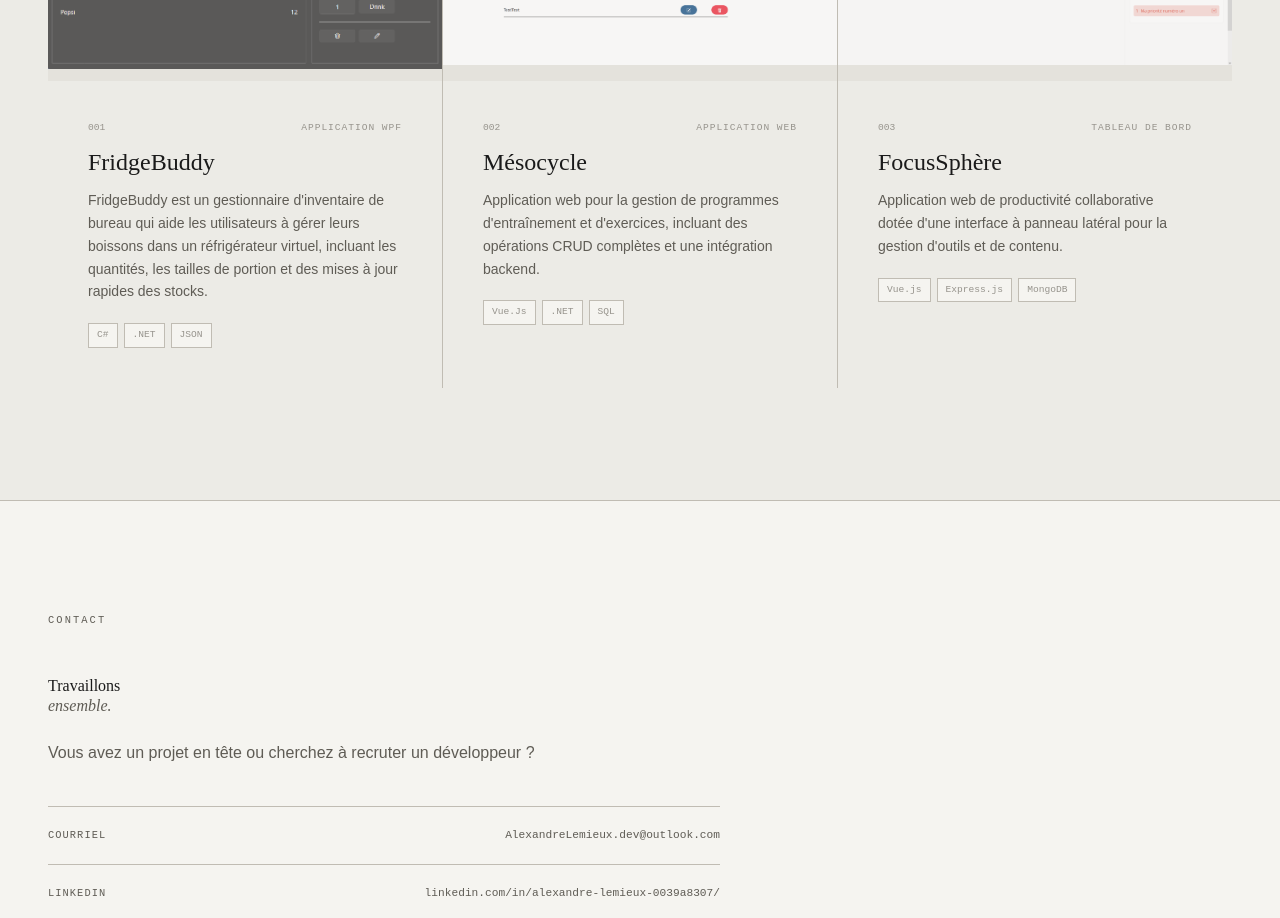
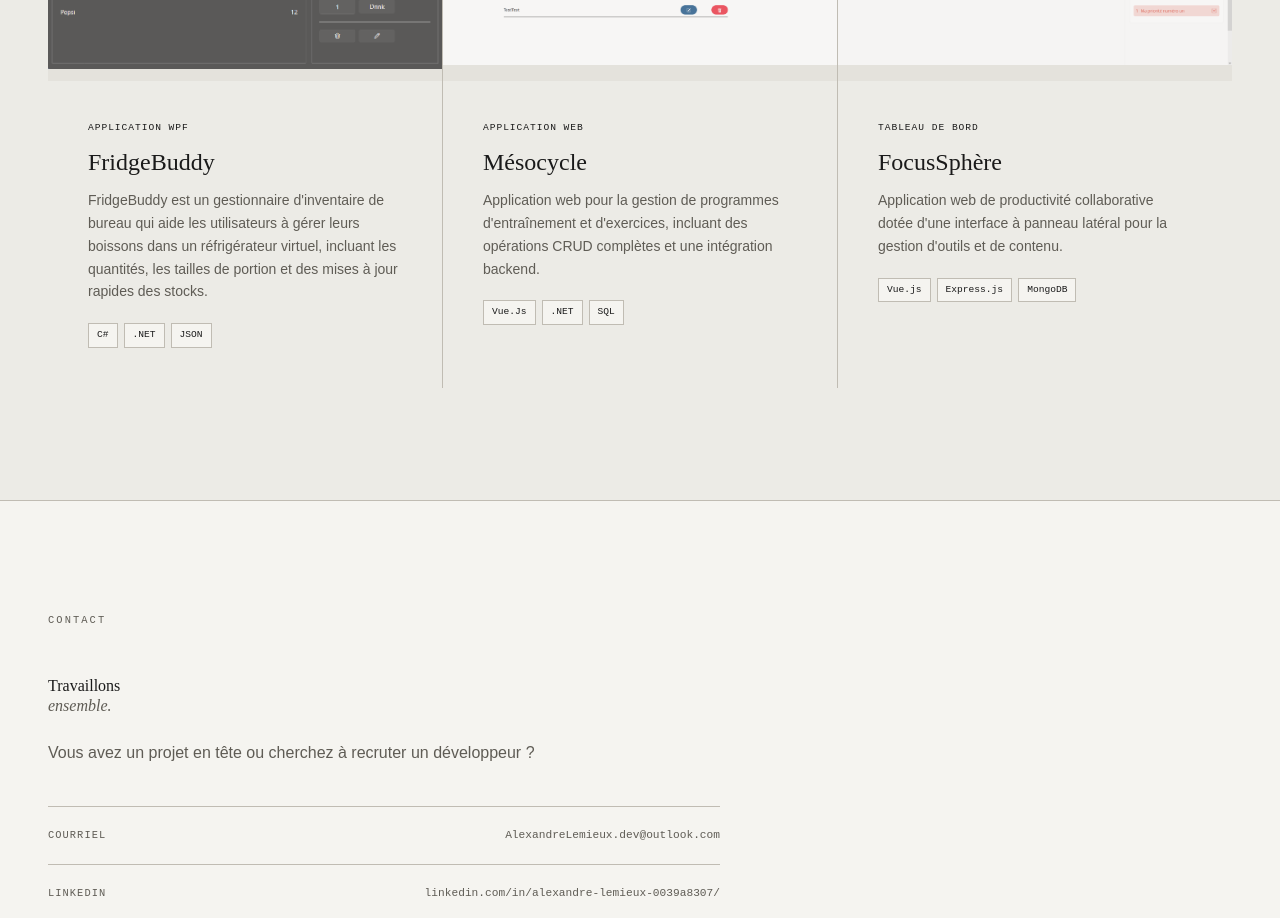
Before and after one commit to Alxlx97/Portfolio, a React (Vite) app: page / in a window 1280 px wide. Shown: the part 2000-2918 px from the top of the page. Built offline with nearby package versions, Linux system fonts and the light colour scheme.

Commit message:
Corrected project cards and put text-light instead of text-faint on the technology used

```diff
--- a/src/components/Contact.jsx
+++ b/src/components/Contact.jsx
@@ -34,7 +34,7 @@ export default function Contact(){
         <section id="contact" className="px-12 py-28 border-t border-line bg-canvas">
             <div className="max-w-2xl">
 
-                <p ref={labelRef} className="fade-up font-mono-custom text-[0.65rem] tracking-[.2em] uppercase text-muted mb-12 flex items-center gap-3">
+                <p ref={labelRef} className="fade-up font-mono-custom text-light text-[0.65rem] tracking-[.2em] uppercase text-muted mb-12 flex items-center gap-3">
                     <span>{t.contact.label}</span>
                 </p>
 
--- a/src/components/Projects.jsx
+++ b/src/components/Projects.jsx
@@ -32,7 +32,6 @@ const projects = [
 ]
 
 function ProjectCard({project}) {
-    const num = String(project.id).padStart(3, '0')
     const {t} = useLanguage()
     const {type, desc} = t.projects.items[project.key]
 
@@ -73,8 +72,7 @@ function ProjectCard({project}) {
             {/* Card body */}
             <div className="p-10">
                 <div className="flex items-center justify-between mb-3">
-                    <span className="font-mono-custom text-[0.6rem] text-faint">{num}</span>
-                    <span className="font-mono-custom text-[0.6rem] tracking-[.1em] uppercase text-faint">
+                    <span className="font-mono-custom text-[0.6rem] tracking-[.1em] uppercase text-light">
             {type}
           </span>
                 </div>
@@ -91,7 +89,7 @@ function ProjectCard({project}) {
                     {project.stack.map(tag => (
                         <span
                             key={tag}
-                            className="font-mono-custom text-[0.6rem] px-2 py-1 bg-canvas border border-line text-faint"
+                            className="font-mono-custom text-[0.6rem] px-2 py-1 bg-canvas border border-line text-light"
                         >
               {tag}
             </span>
@@ -127,7 +125,6 @@ export default function Projects() {
                 {t.projects.title}
             </h2>
 
-            {/* Grid — separated by 1.5px lines using gap + background trick */}
             <div
                 ref={cardsRef}
                 className="fade-up grid grid-cols-1 md:grid-cols-2 xl:grid-cols-3 gap-px bg-line"
--- a/src/i18n/translations.jsx
+++ b/src/i18n/translations.jsx
@@ -1,4 +1,4 @@
-/* eslint-disable react-refresh/only-export-components */
+
 // All user-facing text, per language. French is the default/main language.
 
 const strong = (text) => <strong className="text-ink font-medium">{text}</strong>;
```
